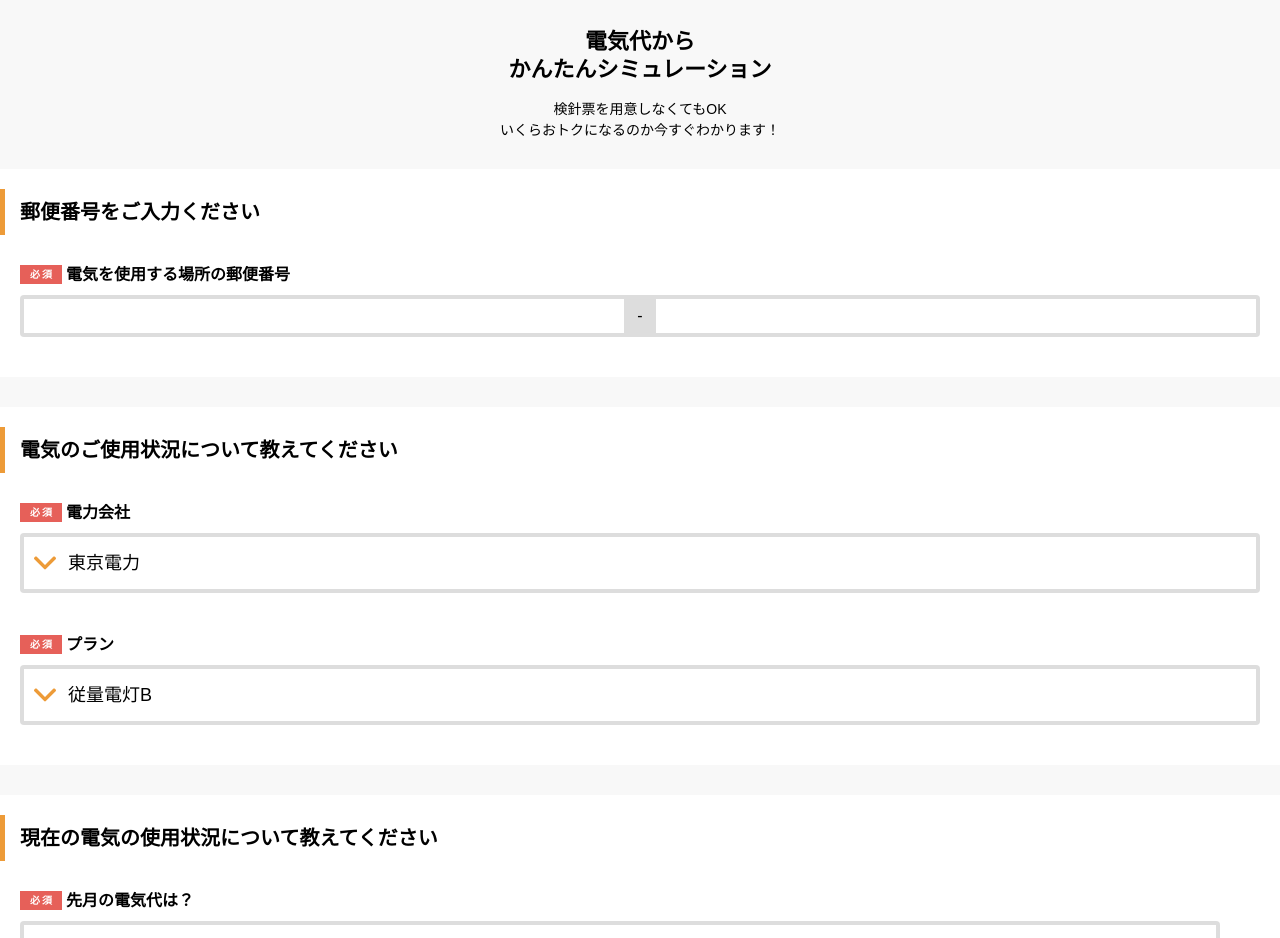
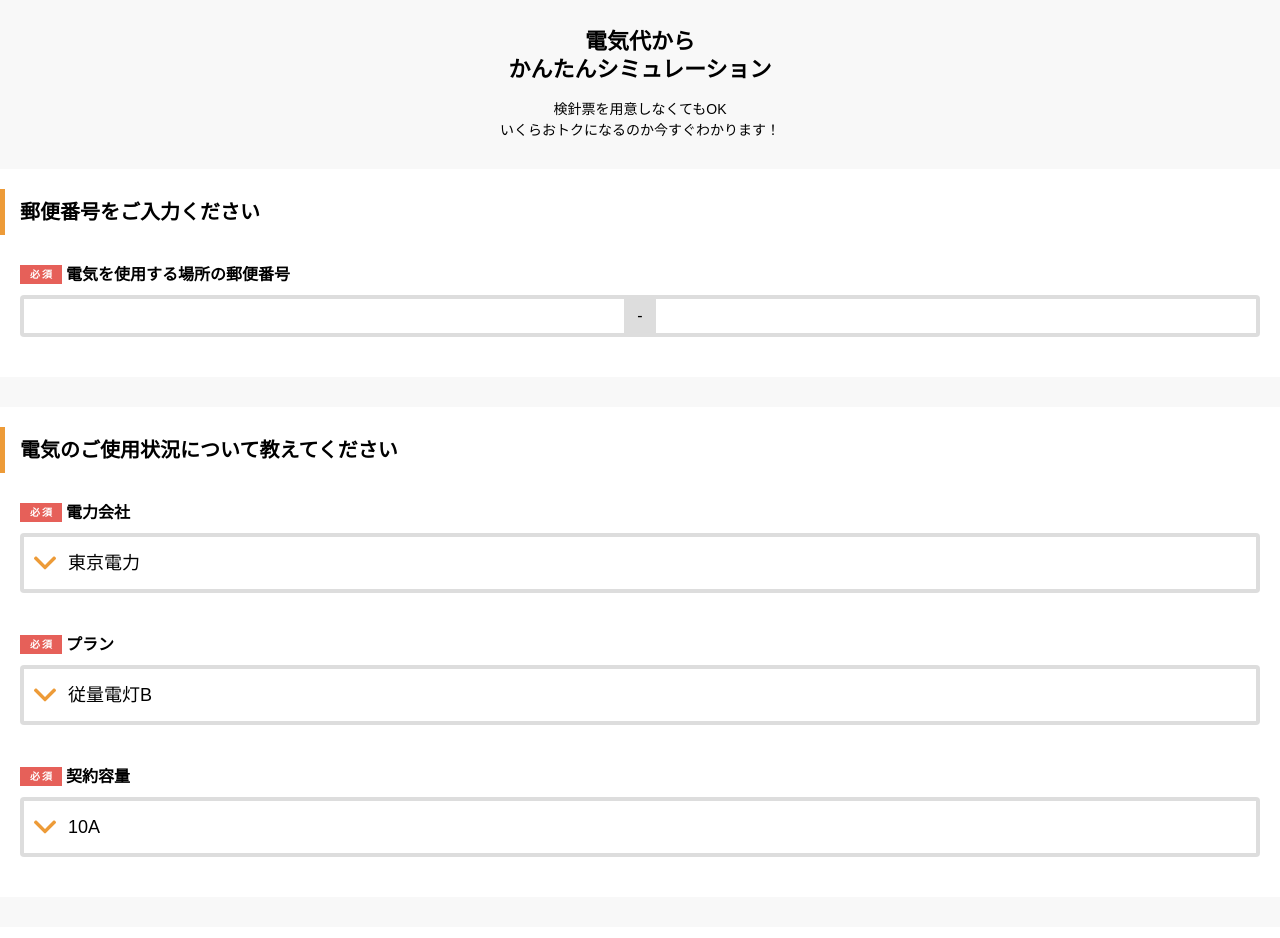
Before and after one commit to enechange/coding-challenge, a React (Create React App) app in the folder frontend_challenge_3/challenges/yuto-ono/: page / in a window 1280 px wide. Shown: the top 938 px of the page. Built offline with nearby package versions, Linux system fonts and the light colour scheme.

Commit message:
契約容量

```diff
--- a/frontend_challenge_3/challenges/yuto-ono/src/App.tsx
+++ b/frontend_challenge_3/challenges/yuto-ono/src/App.tsx
@@ -13,6 +13,7 @@ type Inputs = {
   area: string
   company: string
   plan: string
+  capacity: string
 }
 
 const App: React.FC = () => {
--- /dev/null
+++ b/frontend_challenge_3/challenges/yuto-ono/src/components/CapacitySelect.tsx
@@ -0,0 +1,53 @@
+import { useEffect, useLayoutEffect, useState } from "react"
+import { useFormContext, useWatch } from "react-hook-form"
+import Field from "../components/Field"
+import Label from "../components/Label"
+import Select from "../components/Select"
+import {
+  capacityOptions1,
+  capacityOptions2
+} from "../utilities/SelectOptions"
+
+const CapacitySelect: React.FC = () => {
+  const { register, setValue } = useFormContext()
+  const plan = (useWatch({ name: "plan" }) ?? "") as string
+  const [capacityOptions, setCapacityOptions] = useState(capacityOptions1)
+
+  // プランによって契約容量の選択肢を切り替え
+  useLayoutEffect(() => {
+    if ("東京電力従量電灯B" === plan) {
+      setCapacityOptions(capacityOptions1)
+    } else if (
+      "東京電力従量電灯C" === plan ||
+      "関西電力従量電灯B" === plan
+    ) {
+      setCapacityOptions(capacityOptions2)
+    } else if ("" !== plan) {
+      setCapacityOptions([])
+    }
+  }, [plan])
+
+  useEffect(() => {
+    if (capacityOptions.length) {
+      setValue("capacity", capacityOptions[0].value)
+    }
+  }, [capacityOptions])
+
+  // 関西電力従量電灯Aの場合は、契約容量を聴取しない
+  if (0 === capacityOptions.length) {
+    return null
+  }
+
+  return (
+    <Field>
+      <Label htmlFor="company" required={true}>契約容量</Label>
+      <Select
+        name="capacity"
+        options={capacityOptions}
+        registerReturn={register("capacity")}
+      />
+    </Field>
+  )
+}
+
+export default CapacitySelect
--- a/frontend_challenge_3/challenges/yuto-ono/src/partials/Status1.tsx
+++ b/frontend_challenge_3/challenges/yuto-ono/src/partials/Status1.tsx
@@ -1,3 +1,4 @@
+import CapacitySelect from "../components/CapacitySelect"
 import CompanySelect from "../components/CompanySelect"
 import Heading from "../components/Heading"
 import PlanSelect from "../components/PlanSelect"
@@ -9,6 +10,7 @@ const Status1: React.FC = () => {
       <Heading>電気のご使用状況について教えてください</Heading>
       <CompanySelect />
       <PlanSelect />
+      <CapacitySelect />
     </Section>
   )
 }
--- a/frontend_challenge_3/challenges/yuto-ono/src/utilities/SelectOptions.tsx
+++ b/frontend_challenge_3/challenges/yuto-ono/src/utilities/SelectOptions.tsx
@@ -20,18 +20,30 @@ export const kansaiOptions: SelectOptions = [
 
 // 東京電力プラン
 export const tokyoPlans: SelectOptions = [
-  { value: "従量電灯B" },
-  { value: "従量電灯C" },
+  {
+    value: "東京電力従量電灯B",
+    text:  "従量電灯B"
+  },
+  {
+    value: "東京電力従量電灯C",
+    text:  "従量電灯C"
+  },
 ]
 
 // 関西電力プラン
 export const kansaiPlans: SelectOptions = [
-  { value: "従量電灯A" },
-  { value: "従量電灯B" },
+  {
+    value: "関西電力従量電灯A",
+    text:  "従量電灯A"
+  },
+  {
+    value: "関西電力従量電灯B",
+    text:  "従量電灯B"
+  },
 ]
 
 // 契約容量1
-export const capacityOptions1 = [
+export const capacityOptions1: SelectOptions = [
   { value: "10A" },
   { value: "15A" },
   { value: "20A" },
@@ -40,3 +52,14 @@ export const capacityOptions1 = [
   { value: "50A" },
   { value: "60A" },
 ]
+
+// 契約容量2 ( 6kVAから49kVAまで1kVA刻み )
+export const capacityOptions2: SelectOptions = (() => {
+  const result: SelectOptions = []
+
+  for (let i = 6; i <= 49; i++) {
+    result.push({ value: i + "kVa" })
+  }
+
+  return result
+})()
```
